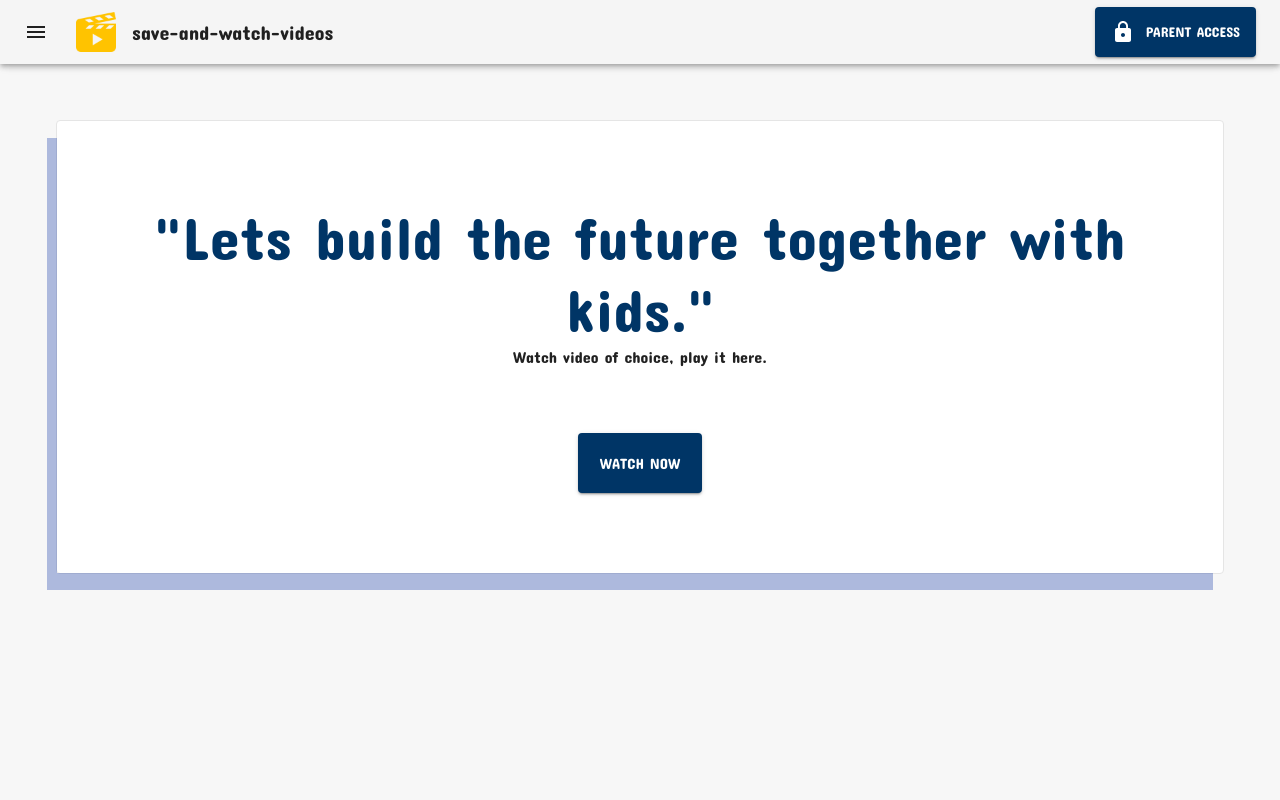
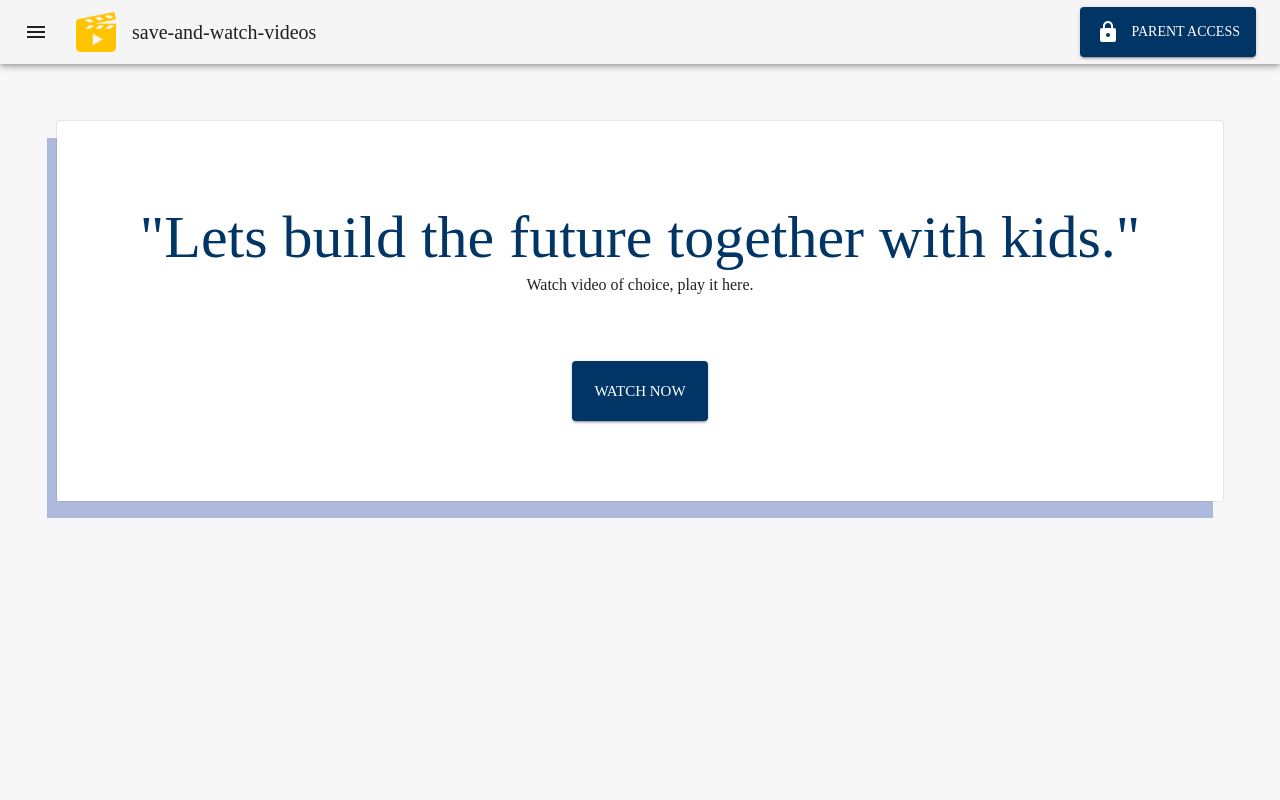
Before and after one commit to devjsonstringify/YT-FOR-SAM, a Next.js app: page / in a window 1280 px wide. Shown: the top 800 px of the page. Built offline with nearby package versions, Linux system fonts and the light colour scheme.

Commit message:
Update:  copy from https://github.com/mui-org/material-ui/blob/master/examples/nextjs/pages/_document.js

```diff
--- a/pages/_document.js
+++ b/pages/_document.js
@@ -1,7 +1,7 @@
 import React from 'react'
 import Document, { Html, Head, Main, NextScript } from 'next/document'
 import { ServerStyleSheets } from '@material-ui/core/styles'
-import theme from '../theme'
+import theme from 'theme'
 
 export default class MyDocument extends Document {
   render() {
@@ -12,7 +12,7 @@
           <meta name="theme-color" content={theme.palette.primary.main} />
           <link
             rel="stylesheet"
-            href="https://fonts.googleapis.com/css2?family=Concert+One&family=Fredoka+One&display=swap"
+            href="https://fonts.googleapis.com/css?family=Roboto:300,400,500,700&display=swap"
           />
         </Head>
         <body>
```
